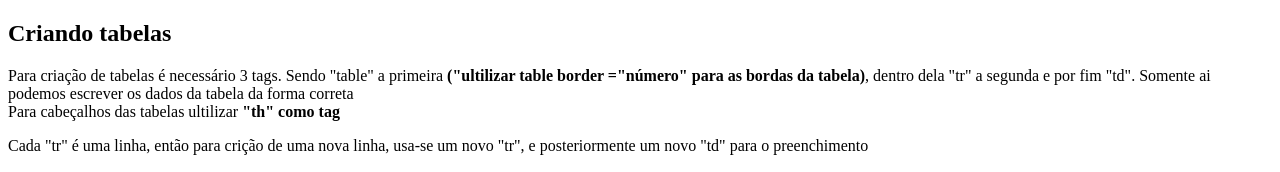
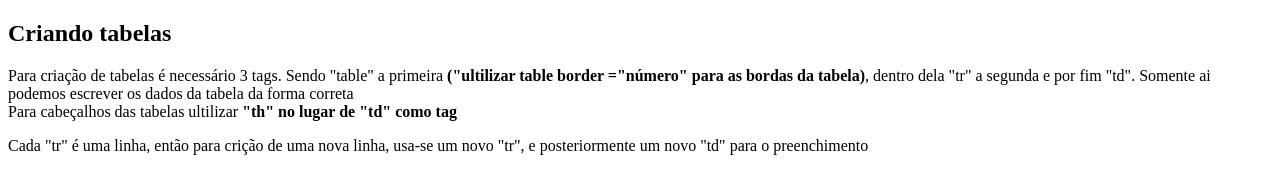
Before and after one commit to FelipeRodriguesPinheiro/Aulas-Curso-Front-End, a plain HTML site: page tabelas.html in a window 1280 px wide. Shown: the top 172 px of the page. Drawn offline with Linux system fonts and the light colour scheme.

Commit message:
Update tabelas.html

```diff
--- a/tabelas.html
+++ b/tabelas.html
@@ -11,7 +11,7 @@
     <p>
         Para criação de tabelas é necessário 3 tags. Sendo "table" a primeira <strong>("ultilizar table border ="número" para as bordas da tabela)</strong>, dentro dela "tr" a segunda e por fim "td". Somente ai podemos escrever os dados da tabela da forma correta <br>
 
-        Para cabeçalhos das tabelas ultilizar <strong>"th" como tag</strong>
+        Para cabeçalhos das tabelas ultilizar <strong>"th" no lugar de "td" como tag</strong>
     </p>
     <p>Cada "tr" é uma linha, então para crição de uma nova linha, usa-se um novo "tr", e posteriormente um novo "td" para o preenchimento</p>
 
```
